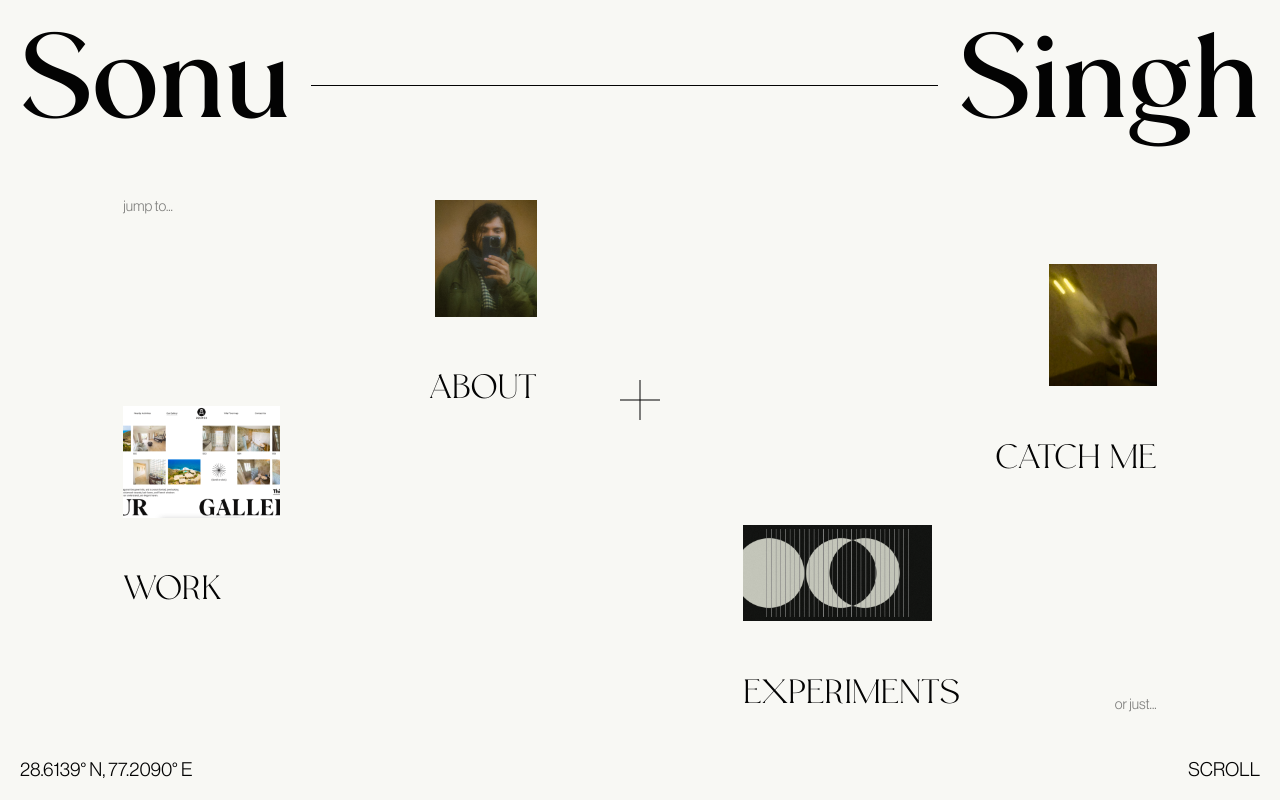
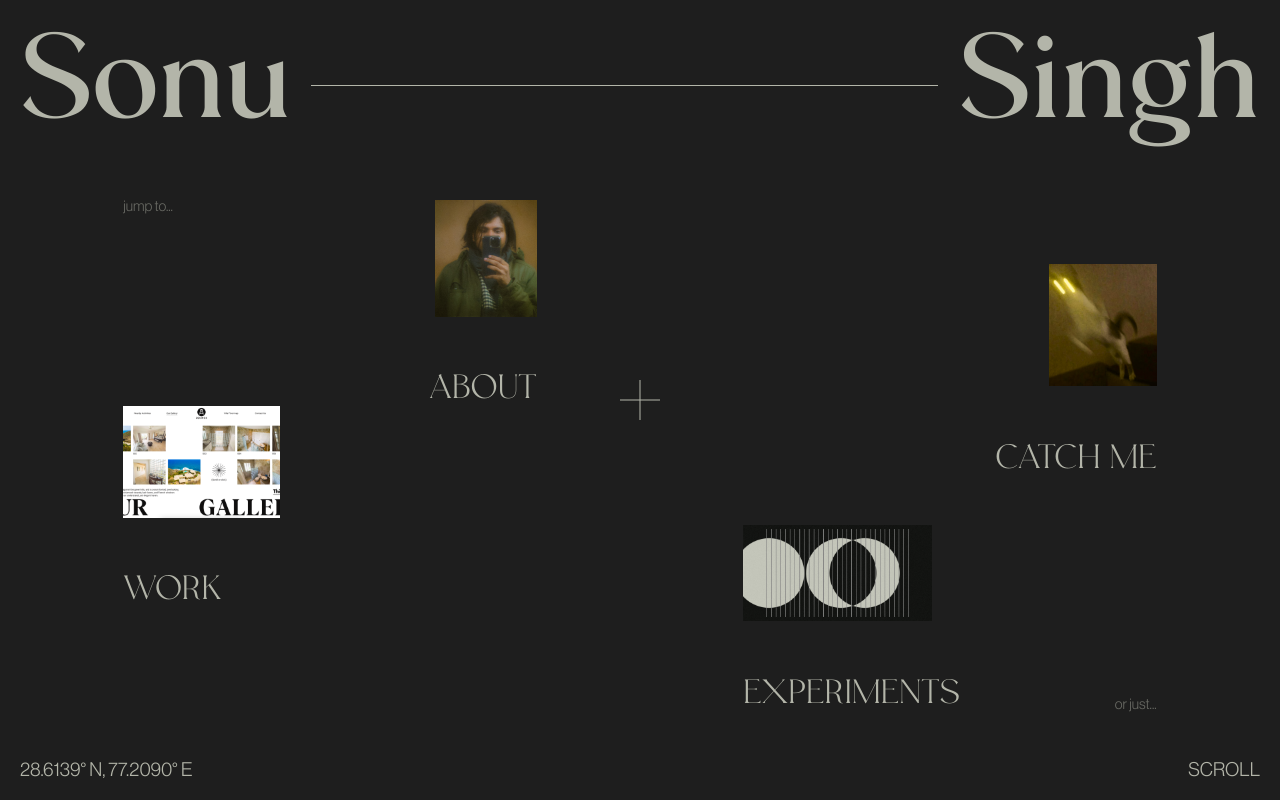
Before and after one commit to bhpcv252/portfolio, a Nuxt app: page / in a window 1280 px wide. Shown: the top 800 px of the page. Built offline with nearby package versions, Linux system fonts and the light colour scheme; a web font is replaced by a local one.

Commit message:
color changed

```diff
--- a/assets/styles/variables.scss
+++ b/assets/styles/variables.scss
@@ -9,6 +9,6 @@ $baseMobileFont: 29;
 $baseTabWidth: 1024;
 $baseMobileWidth: 575;
 
-$bgColor: #f8f8f4;
-$textColor: #030303;
-$secColor : #7E7E7C;
+$bgColor: #1E1E1E;
+$textColor: #B3B5A9;
+$secColor : #696A64;
```
Also changed, not shown: assets/icons/arrow-right-light.svg.
